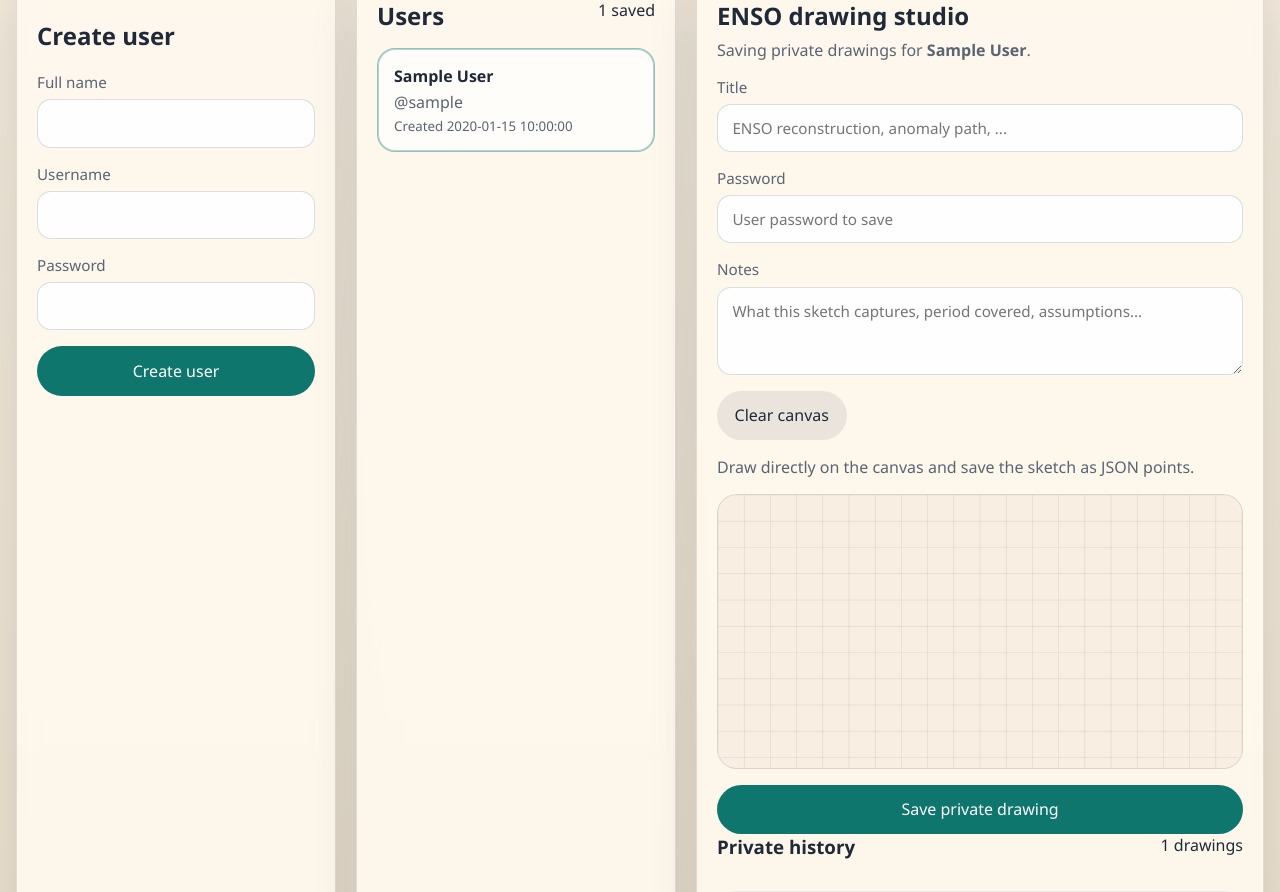
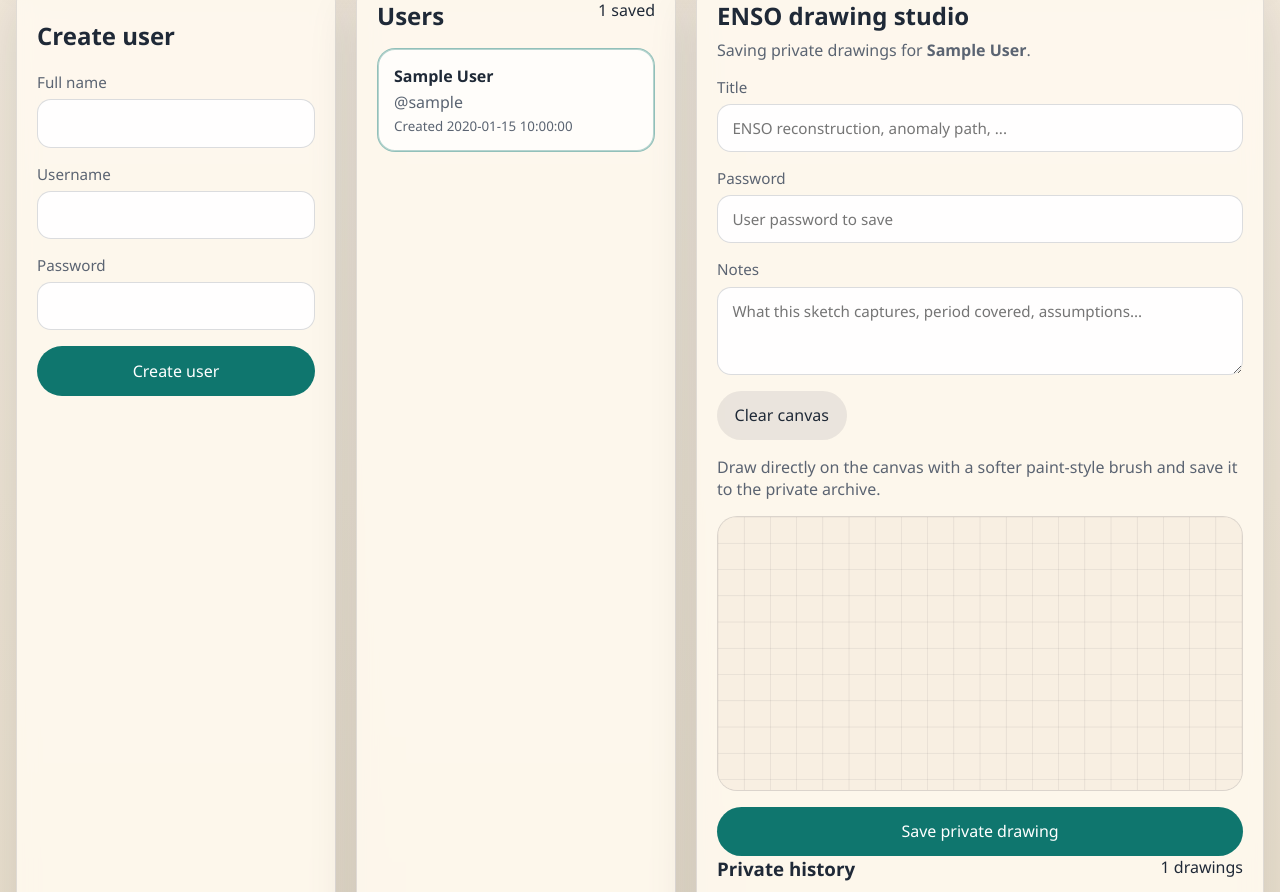
Before and after one commit to TaoKais/Todenso, a Flask app: template templates/index.html in a window 1280 px wide. Shown: the part 634-1526 px from the top of the page. Run offline with Flask 3, Linux system fonts and the light colour scheme; the template is opened without the code that fills it: most values are stand-ins (such as "Sample title", 1, 10 or a date in 2020).

Commit message:
Improve ENSO brush rendering

```diff
--- a/templates/index.html
+++ b/templates/index.html
@@ -100,7 +100,7 @@
 
               <div class="canvas-controls">
                 <button type="button" id="clear-canvas" class="secondary">Clear canvas</button>
-                <span>Draw directly on the canvas and save the sketch as JSON points.</span>
+                <span>Draw directly on the canvas with a softer paint-style brush and save it to the private archive.</span>
               </div>
 
               <canvas id="enso-canvas" width="1000" height="520" aria-label="ENSO drawing canvas"></canvas>
@@ -147,8 +147,39 @@
       if (canvas && payloadInput) {
         const ctx = canvas.getContext("2d");
         let drawing = false;
-        let paths = [];
-        let activePath = null;
+        let strokes = [];
+        let activeStroke = null;
+        let lastPoint = null;
+
+        const BRUSH_COLOR = { r: 15, g: 118, b: 110 };
+        const BRUSH_BASE = 10;
+
+        function color(alpha) {
+          return `rgba(${BRUSH_COLOR.r}, ${BRUSH_COLOR.g}, ${BRUSH_COLOR.b}, ${alpha})`;
+        }
+
+        function normalizeStroke(entry) {
+          if (entry && Array.isArray(entry.points)) {
+            return {
+              points: entry.points,
+              splatters: Array.isArray(entry.splatters) ? entry.splatters : [],
+            };
+          }
+
+          if (Array.isArray(entry)) {
+            return {
+              points: entry.map((point) => ({
+                x: point.x,
+                y: point.y,
+                size: point.size || 5,
+                alpha: point.alpha || 0.22,
+              })),
+              splatters: [],
+            };
+          }
+
+          return { points: [], splatters: [] };
+        }
 
         function drawBackdrop() {
           ctx.clearRect(0, 0, canvas.width, canvas.height);
@@ -173,27 +204,65 @@
           }
         }
 
-        function redraw() {
-          drawBackdrop();
-          ctx.strokeStyle = "#0f766e";
-          ctx.lineWidth = 3;
-          ctx.lineCap = "round";
-          ctx.lineJoin = "round";
+        function stampPoint(point) {
+          const radius = Math.max(1.2, point.size);
 
-          paths.forEach((path) => {
-            if (!path.length) {
+          ctx.fillStyle = color(Math.min(0.34, point.alpha + 0.06));
+          ctx.beginPath();
+          ctx.arc(point.x, point.y, radius, 0, Math.PI * 2);
+          ctx.fill();
+
+          ctx.fillStyle = color(point.alpha);
+          ctx.beginPath();
+          ctx.arc(point.x + radius * 0.18, point.y - radius * 0.12, radius * 0.62, 0, Math.PI * 2);
+          ctx.fill();
+        }
+
+        function drawStroke(stroke) {
+          if (!stroke.points.length) {
+            return;
+          }
+
+          stroke.points.forEach((point, index) => {
+            stampPoint(point);
+
+            if (index === 0) {
               return;
             }
 
-            ctx.beginPath();
-            ctx.moveTo(path[0].x, path[0].y);
-            for (let i = 1; i < path.length; i += 1) {
-              ctx.lineTo(path[i].x, path[i].y);
+            const previous = stroke.points[index - 1];
+            const dx = point.x - previous.x;
+            const dy = point.y - previous.y;
+            const distance = Math.max(1, Math.hypot(dx, dy));
+            const steps = Math.max(1, Math.ceil(distance / 2));
+
+            for (let step = 1; step < steps; step += 1) {
+              const ratio = step / steps;
+              stampPoint({
+                x: previous.x + dx * ratio,
+                y: previous.y + dy * ratio,
+                size: previous.size + (point.size - previous.size) * ratio,
+                alpha: previous.alpha + (point.alpha - previous.alpha) * ratio,
+              });
             }
-            ctx.stroke();
           });
 
-          payloadInput.value = JSON.stringify(paths);
+          stroke.splatters.forEach((splash) => {
+            ctx.fillStyle = color(splash.alpha);
+            ctx.beginPath();
+            ctx.arc(splash.x, splash.y, splash.size, 0, Math.PI * 2);
+            ctx.fill();
+          });
+        }
+
+        function redraw() {
+          drawBackdrop();
+
+          strokes.forEach((stroke) => {
+            drawStroke(normalizeStroke(stroke));
+          });
+
+          payloadInput.value = JSON.stringify(strokes);
         }
 
         function getPoint(event) {
@@ -204,31 +273,80 @@
           };
         }
 
+        function buildBrushPoint(point, previousPoint) {
+          const distance = previousPoint ? Math.hypot(point.x - previousPoint.x, point.y - previousPoint.y) : 0;
+          const speedFactor = Math.max(0, Math.min(1, distance / 18));
+          const size = BRUSH_BASE - speedFactor * 4 + Math.random() * 1.4;
+          const alpha = 0.1 + (1 - speedFactor) * 0.18;
+
+          return {
+            x: point.x,
+            y: point.y,
+            size: Number(size.toFixed(2)),
+            alpha: Number(alpha.toFixed(3)),
+          };
+        }
+
+        function maybeAddSplatter(stroke, point, previousPoint) {
+          if (!previousPoint) {
+            return;
+          }
+
+          const distance = Math.hypot(point.x - previousPoint.x, point.y - previousPoint.y);
+          if (distance < 10 || Math.random() > 0.34) {
+            return;
+          }
+
+          const count = 1 + Math.floor(Math.random() * 3);
+
+          for (let index = 0; index < count; index += 1) {
+            const angle = Math.random() * Math.PI * 2;
+            const spread = 5 + Math.random() * Math.min(28, distance);
+            stroke.splatters.push({
+              x: Number((point.x + Math.cos(angle) * spread).toFixed(2)),
+              y: Number((point.y + Math.sin(angle) * spread).toFixed(2)),
+              size: Number((0.8 + Math.random() * 2.8).toFixed(2)),
+              alpha: Number((0.05 + Math.random() * 0.12).toFixed(3)),
+            });
+          }
+        }
+
         canvas.addEventListener("pointerdown", (event) => {
+          canvas.setPointerCapture(event.pointerId);
           drawing = true;
-          activePath = [getPoint(event)];
-          paths.push(activePath);
+          const point = getPoint(event);
+          activeStroke = { points: [], splatters: [] };
+          strokes.push(activeStroke);
+          const brushPoint = buildBrushPoint(point, null);
+          activeStroke.points.push(brushPoint);
+          lastPoint = point;
           redraw();
         });
 
         canvas.addEventListener("pointermove", (event) => {
-          if (!drawing || !activePath) {
+          if (!drawing || !activeStroke) {
             return;
           }
 
-          activePath.push(getPoint(event));
+          const point = getPoint(event);
+          const previousPoint = lastPoint;
+          const brushPoint = buildBrushPoint(point, previousPoint);
+          activeStroke.points.push(brushPoint);
+          maybeAddSplatter(activeStroke, point, previousPoint);
+          lastPoint = point;
           redraw();
         });
 
         ["pointerup", "pointerleave"].forEach((eventName) => {
           canvas.addEventListener(eventName, () => {
             drawing = false;
-            activePath = null;
+            activeStroke = null;
+            lastPoint = null;
           });
         });
 
         document.getElementById("clear-canvas")?.addEventListener("click", () => {
-          paths = [];
+          strokes = [];
           redraw();
         });
 
@@ -239,7 +357,7 @@
             if (!stored) {
               return;
             }
-            paths = JSON.parse(stored);
+            strokes = JSON.parse(stored).map((entry) => normalizeStroke(entry));
             redraw();
           });
         });
```
